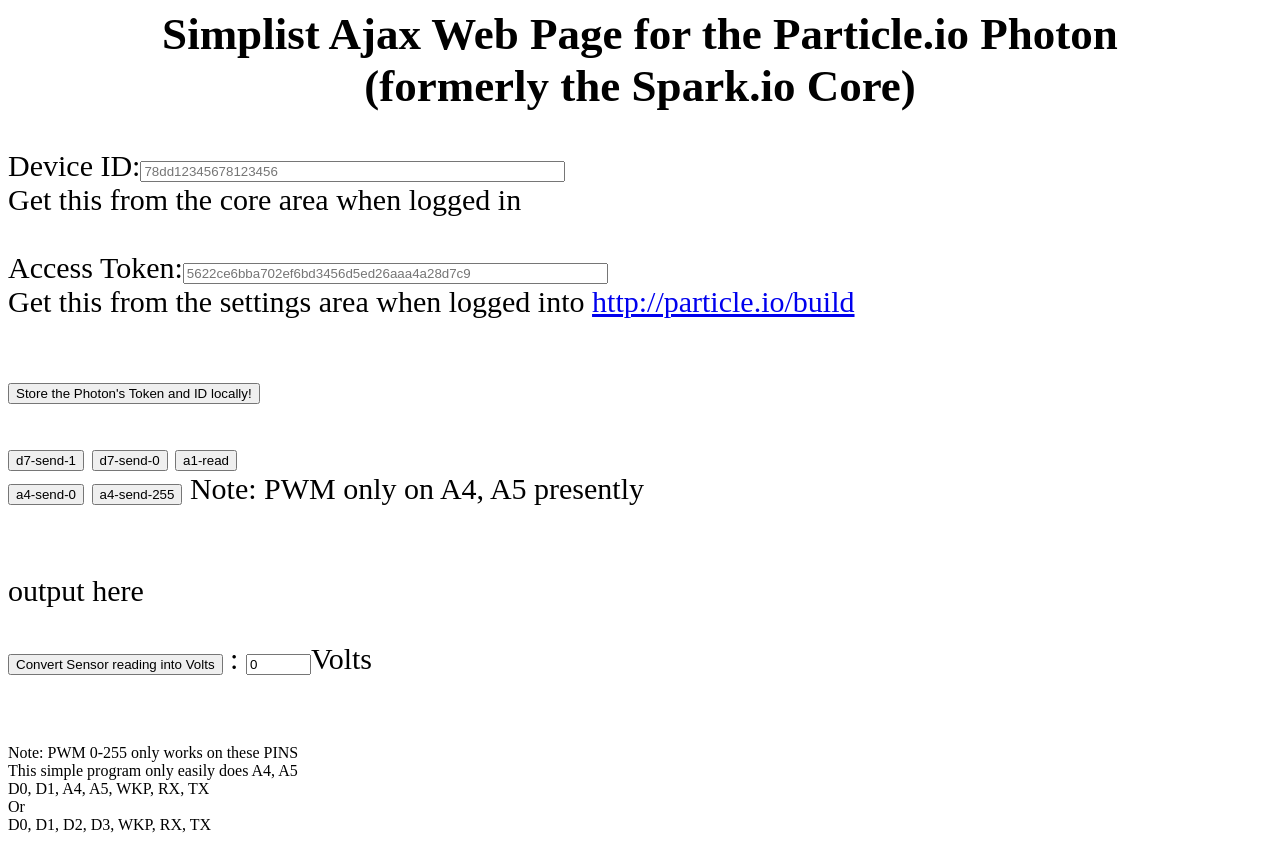
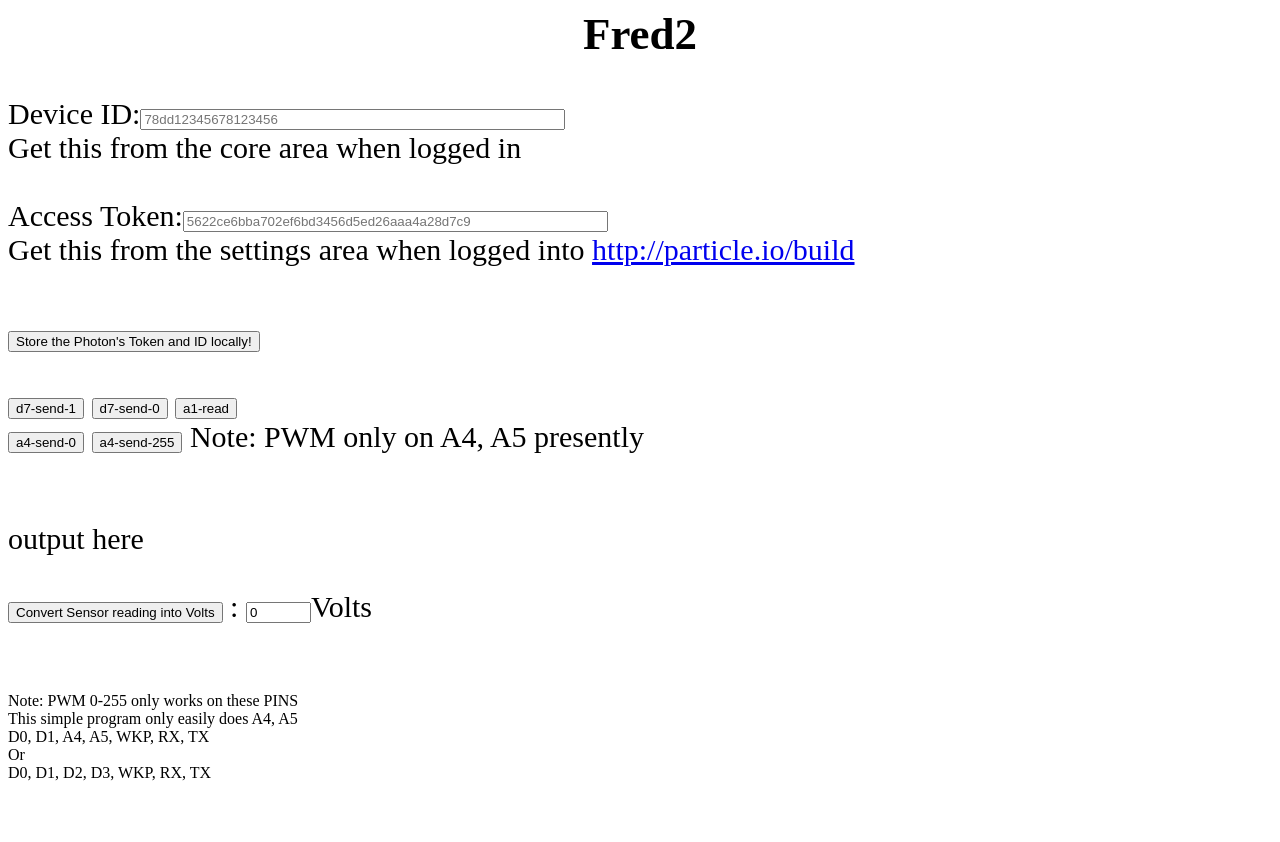
Before and after one commit to JohnS2000/roboCons, a plain HTML site: page index.html in a window 1280 px wide. After the commit the page ends 800 px from the top, so only its background shows below. Drawn offline with Linux system fonts and the light colour scheme.

Commit message:
Update index.html

```diff
--- a/index.html
+++ b/index.html
@@ -139,7 +139,7 @@
 
 
 
-<h2 align=center>Simplist Ajax Web Page for the Particle.io Photon<br> (formerly the Spark.io Core) </h2>
+<h2 align=center>Fred2 </h2>
 
 
 
```
